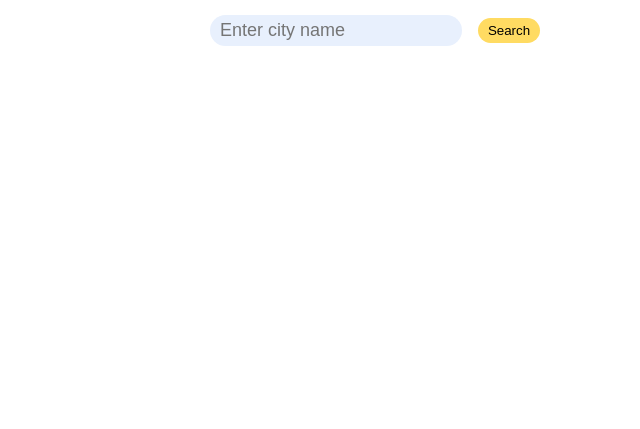
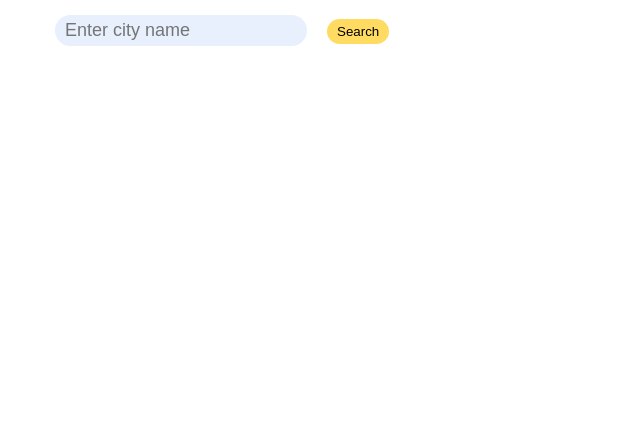
Before and after one commit to Nadezhda-97/weather-app, a website built with webpack: page index.html in a window 1280 px wide. Shown: the part 387-816 px from the top of the page, without its empty margins (273-913 px from the left). Built offline with nearby package versions, Linux system fonts and the light colour scheme; what on-change would draw is missing.

Commit message:
update index.html

```diff
--- a/index.html
+++ b/index.html
@@ -8,16 +8,12 @@
   <body>
     <div class="container">
       <h1>Check the weather in your city!</h1>
-      <form class="location-form">
-        <div class="search">
-          <div class="col">
-            <input id="search-input" type="text" name="location" placeholder="Enter city name" required autofocus />
-          </div>
-          <div class="col-auto">
-            <button type="submit" class="btn">Search</button>
-          </div>
-        </div>
-      </form>
+      <div class="search">
+        <form class="location-form">
+          <input id="search-input" type="text" name="location" placeholder="Enter city name" required autofocus />
+          <button type="submit" class="btn">Search</button>
+        </form>
+      </div>
       <div class="errorText"></div>
       <div class="weather">
         <div class="weather-image"></div>
```
